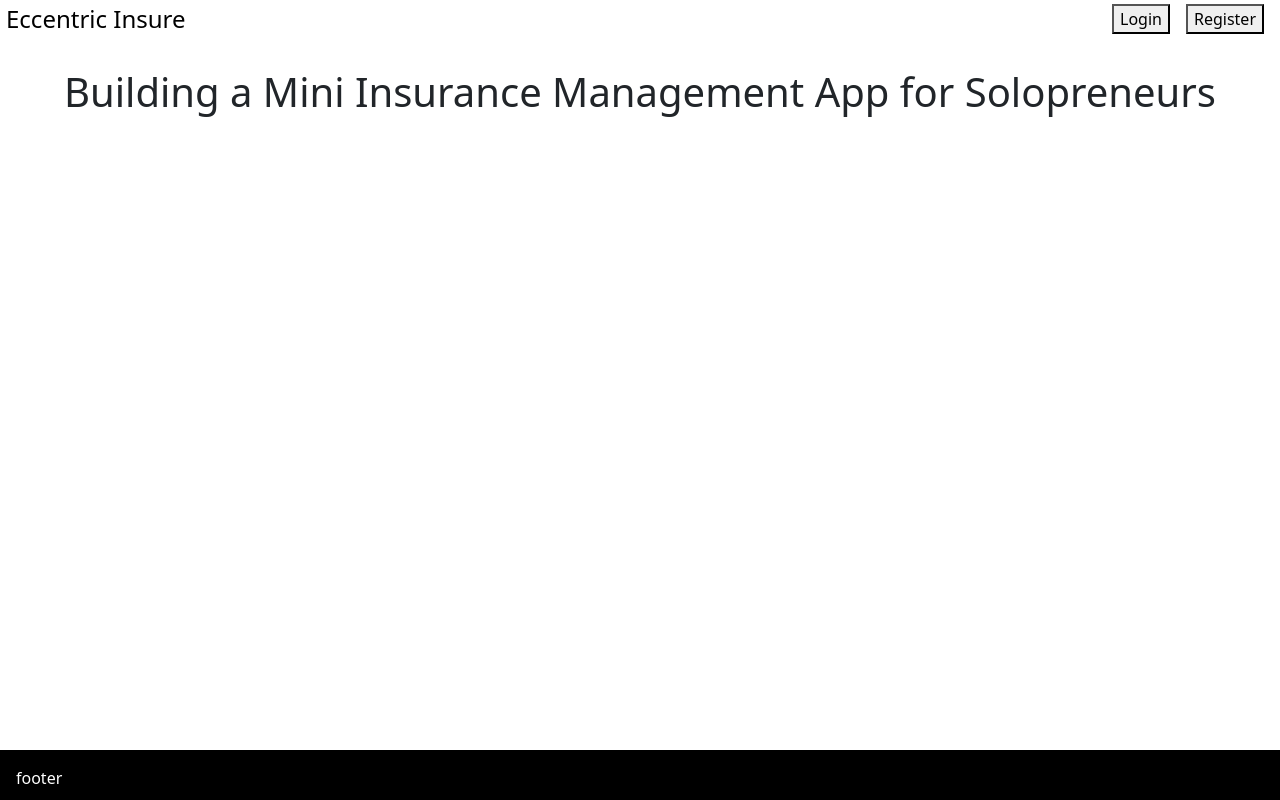
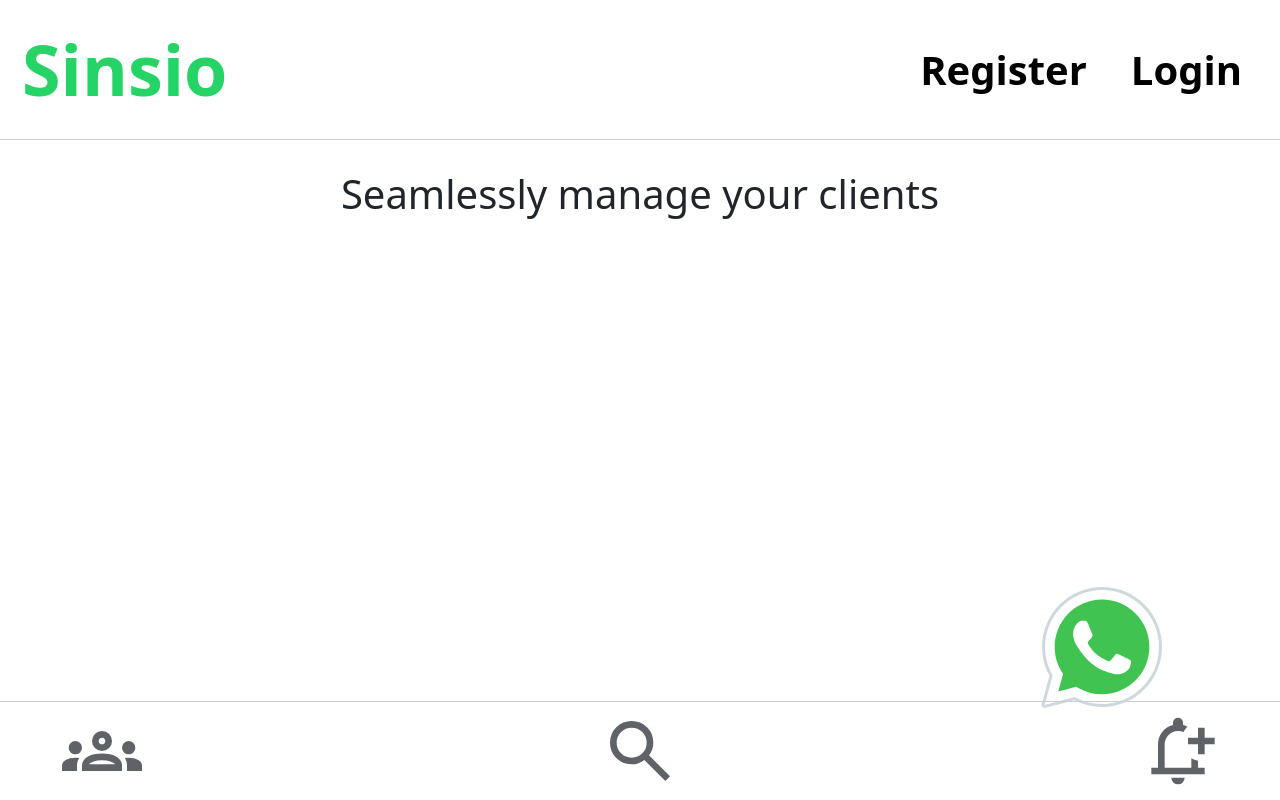
Before and after one commit to pressnardy/insuranceapp, a Django app: page /eccentric/ in a window 1280 px wide. Run offline with Django 5.2, Linux system fonts and the light colour scheme.

Commit message:
improved home page

```diff
--- a/clients/templates/clients/index.html
+++ b/clients/templates/clients/index.html
@@ -56,7 +56,7 @@
 					{% csrf_token %}
 				<div class="client-details">
 					<div class="client-detail client-name">
-						<div class="label">Name</div>
+{#						<div class="label">Name</div>#}
 						<div class="element">{{ client.name }}</div>
 					</div>
 					<div class="client-detail date">
--- a/eccentric/static/eccentric/home.css
+++ b/eccentric/static/eccentric/home.css
@@ -5,10 +5,49 @@
     flex-direction: column;
 }
 
+html, body {
+    display: flex;
+    flex-direction: column;
+    height: 100%;
+    width: 100%;
+    min-height: fit-content;
+
+}
+
+:root {
+    --accent-color: #25D366;
+    --light-gray: #cecccc;
+}
+
 nav {
     display: flex;
     justify-content: space-between;
     font-size: 16px;
+    padding: 16px;
+    border-bottom: 1px solid var(--light-gray);
+    position: sticky;
+    top: 0;
+}
+
+button.home.title {
+    font-weight: 800;
+    font-size: 70px;
+    color: var(--accent-color);
+}
+
+button.register {
+    font-size: 40px;
+    background: none;
+    font-weight: bold;
+    border: none;
+
+}
+
+button.login {
+    font-size: 40px;
+    font-weight: bold;
+    background: none;
+    border: none;
 }
 
 
@@ -19,7 +58,7 @@
 }
 
 
-.title, button.home {
+.title{
     font-size: 24px;
     border: none;
     background: none;
@@ -31,7 +70,7 @@
     flex-wrap: nowrap;
     justify-content: flex-end;
     align-items: center;
-    gap: 16px;
+    gap: 32px;
     padding: 0 16px;
 
 }
@@ -40,15 +79,17 @@
     font-size: 16px;
 }
 
-section#logging {
+section#logging, section#home {
     display: flex;
     flex-direction: column;
     align-items: center;
 }
+
 label {
     gap: 16px;
     font-size: 24px;
 }
+
 input.input-text {
     font-size: 24px;
     min-width: 400px;
@@ -65,16 +106,40 @@
     padding: 4px 8px;
 }
 
+#send-message {
+    /*display: flex;*/
+    /*align-items: center;*/
+    /*justify-content: center;*/
+    /*font-size: 100px;*/
+    /*color: white;*/
+    background: none;
+    /*width: 100px;*/
+    /*height: 100px;*/
+    /*border-radius: 50%;*/
+    /*padding-bottom: 20px;*/
+    position: absolute;
+    left: 80vw;
+    bottom: 10vh;
+    border: none;
+    margin-right: 16px;
+}
 
 footer {
-   background: black;
-   height: 50px;
-   position: absolute;
-   left: 0;
-   bottom: 0;
-   width: 100%;
-   background: black;
-   padding: 16px;
-   color: white;
-   justify-self: flex-end;
+    display: flex;
+    justify-content: space-between;
+    position: absolute;
+    left: 0vw;
+    bottom: 0vh;
+    width: 100%;
+    padding: 8px 56px;
+    color: white;
+    justify-self: flex-end;
+    border-top: 1px solid var(--light-gray);
 }
+
+
+button.clients, button.search, button.notify {
+    font-size: 40px;
+    border: none;
+    background: none;
+}
--- a/eccentric/templates/eccentric/home.html
+++ b/eccentric/templates/eccentric/home.html
@@ -3,40 +3,66 @@
 <head>
 	<meta charset="UTF-8">
 	{% load static %}
-	<title>Eccentric Insure</title>
+	<title>Sinsio</title>
 	<link href="https://cdn.jsdelivr.net/npm/bootstrap@5.0.2/dist/css/bootstrap.min.css" rel="stylesheet"
     integrity="sha384-EVSTQN3/azprG1Anm3QDgpJLIm9Nao0Yz1ztcQTwFspd3yD65VohhpuuCOmLASjC" crossorigin="anonymous">
 	<link href="{% static 'eccentric/home.css' %}" rel="stylesheet">
-	<link rel="stylesheet" href="{% static 'clients:clients/index.css' %}">
+{#	<link rel="stylesheet" href="{% static 'clients/index.css' %}">#}
 
 </head>
 <body>
 	<nav>
 		<div class="title">
 			<form action="{% url 'eccentric:home' %}">
-				<button class="title home" type="submit">Eccentric Insure</button>
+				<button class="title home" type="submit">Sinsio</button>
 			</form>
 		</div>
 		<div class="buttons">
+			<form action="{% url 'eccentric:register' %}">
+				<button class="register" type="submit">Register</button>
+			</form>
 			<form action="{% url 'eccentric:login' %}" method="GET">
-				<button id="login" type="submit">Login</button>
-			</form>
-			<form action="{% url 'eccentric:register' %}">
-				<button id="register" type="submit">Register</button>
+				<button class="login" type="submit">Login</button>
 			</form>
 		</div>
 	</nav>
 	<br>
+	<section id="home">
+	{% block home %}
 		<div class="heading">
-		Building a Mini Insurance Management App for Solopreneurs
+			Seamlessly manage your clients
 		</div>
 		<br>
 		<section id="logging">
 			{% block logging %}
 			{% endblock %}
 		</section>
+
+		<form class="contact-us">
+			<button id="send-message">
+				<img src="{% static 'eccentric/svg/whatsapp-chat.svg' %}">
+			</button>
+		</form>
+	{% endblock %}
+	</section>
 	<footer>
-		footer
+		<form action="{% url 'clients:index' %}" method="POST">
+			{% csrf_token %}
+			<button type="submit" class="clients">
+				<img id="clients-group" src="{% static 'eccentric/svg/clients_group.svg' %}">
+			</button>
+		</form>
+
+		<form action="{% url 'clients:search' %}" method="POST">
+			{% csrf_token %}
+			<button type="submit" class="search">
+				<img id="search-client" src="{% static 'eccentric/svg/search.svg' %}">
+			</button>
+		</form>
+
+		<button class="notify">
+			<img id="notify" src="{% static 'eccentric/svg/notify.svg' %}">
+		</button>
 	</footer>
 </body>
 </html>
--- a/eccentric/templates/eccentric/login.html
+++ b/eccentric/templates/eccentric/login.html
@@ -1,6 +1,6 @@
 
 {% extends 'eccentric/home.html' %}
-{% block logging %}
+{% block home %}
 
 <form method="post" action="{% url 'eccentric:login' %}">
 	<h2>Login</h2>
```
Also changed, not shown: clients/views.py (line endings or trailing spaces), eccentric/static/eccentric/svg/clients_group.svg (added), eccentric/static/eccentric/svg/notify.svg (added), eccentric/static/eccentric/svg/search.svg (added), eccentric/static/eccentric/svg/whatsapp-chat.svg (added). Lines whose indentation alone changed are shown as unchanged.
